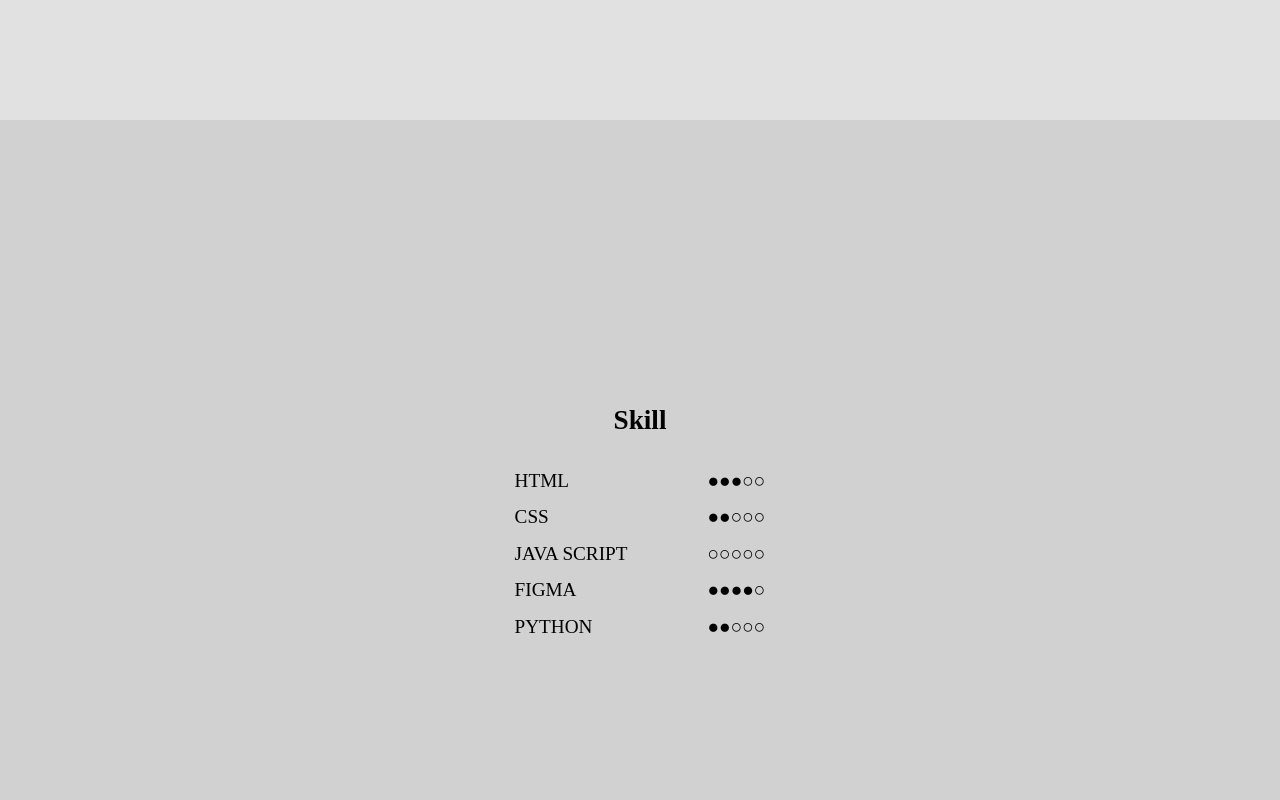
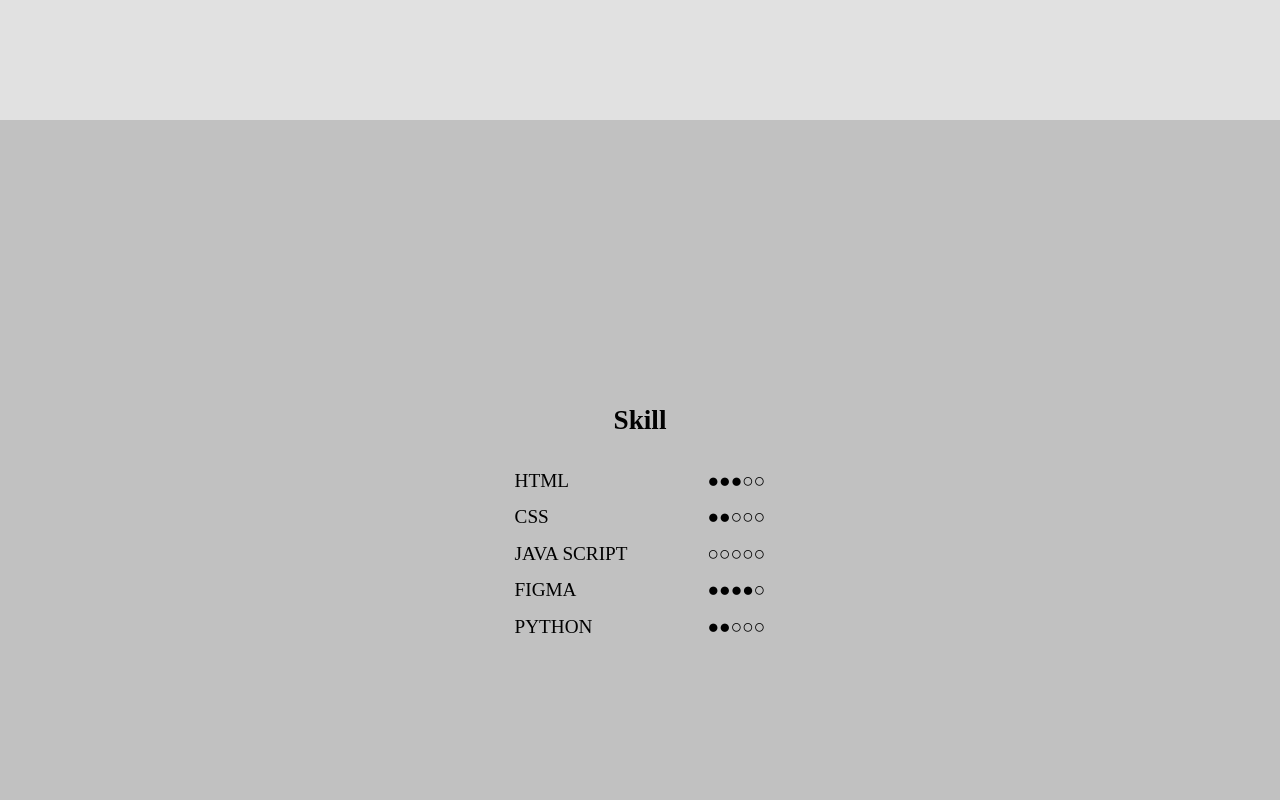
Before and after one commit to AlGamJa01/portfolio_version_1, a plain HTML site: page index.html in a window 1280 px wide. Shown: the part 680-1480 px from the top of the page. Drawn offline with Linux system fonts and the light colour scheme.

Commit message:
Add files via upload

```diff
--- a/style.css
+++ b/style.css
@@ -102,7 +102,7 @@
 
 #skill {
     height: 100vh;
-    background-color: #d1d1d1;
+    background-color: #c1c1c1;
     color: #010101;
     display: flex;
     justify-content: center;
```
